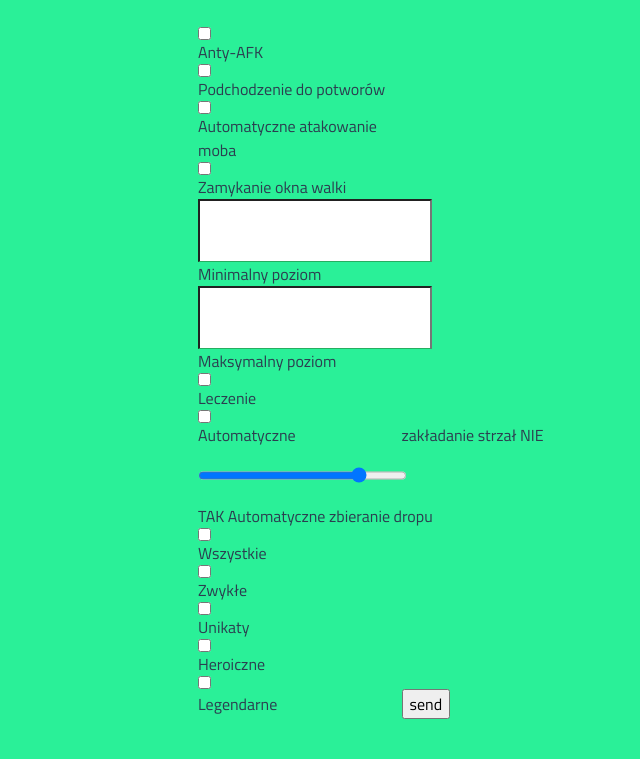
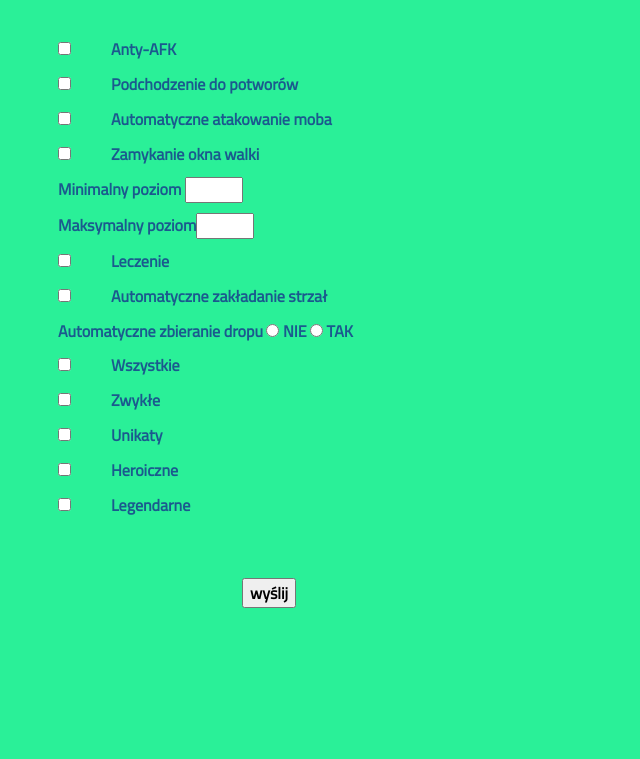
Before and after one commit to jstelm/form, a plain HTML site: page index.html in a window 1280 px wide. Shown: the part 166-925 px from the top of the page, without its empty margins (142-782 px from the left). After the commit the page ends 800 px from the top, so only its background shows below. Drawn offline with Linux system fonts and the light colour scheme.

Commit message:
Add files via upload

```diff
--- a/index.html
+++ b/index.html
@@ -12,22 +12,40 @@
 
             <h1>Formularz</h1>
         <form class="form" action="index.html" method="post">
-           <input type="checkbox" class="form-text" name="Afk" /><label>Anty-AFK</label>
-            <input type="checkbox" class="form-text" name="Podchodzenie" /><label>Podchodzenie do potworów</label>
-            <label><input type="checkbox" class="form-text" name="AutoAtak" /><label>Automatyczne atakowanie moba</label>
-            <label><input type="checkbox" class="form-text" name="Zamykanie" /><label>Zamykanie okna walki</label>
-            <label><input type="text" class="form-text" name="Mini" /><label>Minimalny poziom</label>
-            <label><input type="text" class="form-text" name="Maks" /><label>Maksymalny poziom</label>
-            <label><input type="checkbox" class="form-text" name="Leczenie" /><label>Leczenie</label>
-            <label><input type="checkbox" class="form-text" name="Strzaly" /><label>Automatyczne</label> zakładanie strzał
-                NIE <input type="range" class="form-text" name="Drop"  min="0" max="1" step = "1"/> TAK     <label></label>Automatyczne zbieranie dropu
-            <label><input type="checkbox" class="form-text" name="Wszystkie" /><label>Wszystkie</label>
-            <label><input type="checkbox" class="form-text" name="Zwykłe" /><label>Zwykłe</label>
-            <label><input type="checkbox" class="form-text" name="Unikaty" /><label>Unikaty</label>
-            <label><input type="checkbox" class="form-text" name="Heroiczne" /><label>Heroiczne</label>
-            <label><input type="checkbox" class="form-text" name="Legendarne" /><label>Legendarne</label>
 
-            <label><input type="submit" class="form form-btn" value="send">
+          <p><input type="checkbox" class="form-text" name="Afk" /><label><span></span>Anty-AFK</label>
+</p>
+          <p><input type="checkbox" class="form-text" name="Podchodzenie" /><label><span></span>Podchodzenie do potworów</label></p>
+          <p>
+            <input type="checkbox" class="form-text" name="AutoAtak" /><label><span></span>Automatyczne atakowanie moba</label></p>
+          <p><input type="checkbox" class="form-text" name="Zamykanie" /><label><span></span>Zamykanie okna walki</label>
+</p>
+          <p>        <span></span>Minimalny poziom</label>    <input type="text" class="form-text text-area" name="Mini" />
+</p>
+          <p>          <span></span>Maksymalny poziom</label><input type="text" class="form-text text-area" name="Maks" />
+</p>
+          <p>            <input type="checkbox" class="form-text" name="Leczenie" /><label><span></span>Leczenie</label>
+</p>
+          <p>            <input type="checkbox" class="form-text" name="Strzaly" /><label><span></span>Automatyczne zakładanie strzał</label>
+</p>
+          <p>       <label><span></span>Automatyczne zbieranie dropu</label>       <span></span>   <input type="radio" class="form-text" name="Drop" />  NIE <span></span><input type="radio" class="form-text" name="Drop" /> TAK
+</p>
+          <p><input type="checkbox" class="form-text" name="Wszystkie" /><label><span></span>Wszystkie</label></p>
+          <p>            <input type="checkbox" class="form-text" name="Zwykłe" /><label><span></span>Zwykłe</label>
+</p>
+          <p>            <input type="checkbox" class="form-text" name="Unikaty" /><label><span></span>Unikaty</label>
+</p>
+          <p>           <input type="checkbox" class="form-text" name="Heroiczne" /><label><span></span>Heroiczne</label>
+</p>
+        <p>            <label><input type="checkbox" class="form-text" name="Legendarne" /><label><span></span>Legendarne</label>
+</p>
+        <p>            <label><input type="submit" class="form form-btn" value="wyślij">
+</p>
+
+
+
+
+
 
         </form>
     </div>
--- a/style.css
+++ b/style.css
@@ -3,19 +3,25 @@
     padding:0
     box-sizing:border-box;
     font-family: 'Titillium Web', sans-serif;
-
+    font-weight: 600;
 }
 
 body{
 
-    color:#2c3e50;
+    color:rgb(27, 89, 142);
     background-color: #2AF098;
 }
 
 .container {
     padding: 40px 0;
+    display: block;
+        margin: 10px 200px;
+
 }
+.form {
+    font-size:16px;
 
+}
 
  .container h1{
     width:150px;
@@ -23,24 +29,37 @@ body{
     border-bottom: 5px solid   #2c3e50;
     margin: 40px auto;
 }
-.form {
-    font-size:16px;
-    max-width: 600px;
-    margin: 0 auto;
+
+
+input[type="checkbox"] + label span {
+    display:inline-block;
+    width:20px;
+    height:20px;
+    padding-right: 10px;
+    margin:2px 10px 0 0;
+    vertical-align:middle;
 
 }
 
-input[type="checkbox"] + label  {
-    display:inline-block;
-    width:200px;
+.container p{
+ margin: 10px 0;
+
+}
+.form-text {
+
+    margin 16px 0;
+    padding:0px
+    border-bottom: 1px solid #27ae60;
 
 }
 
+.text-area{
+    width:50px;
+    height:20px;
+}
 
-.form-text {
-    display: block;
-    margin 16px 0;
-    padding:20px 40px;
-    border-bottom: 1px solid #27ae60;
 
-}
+.form-btn{
+    margin: 50px 0 50px 0;
+    position: absolute;
+    left:30%;
```
